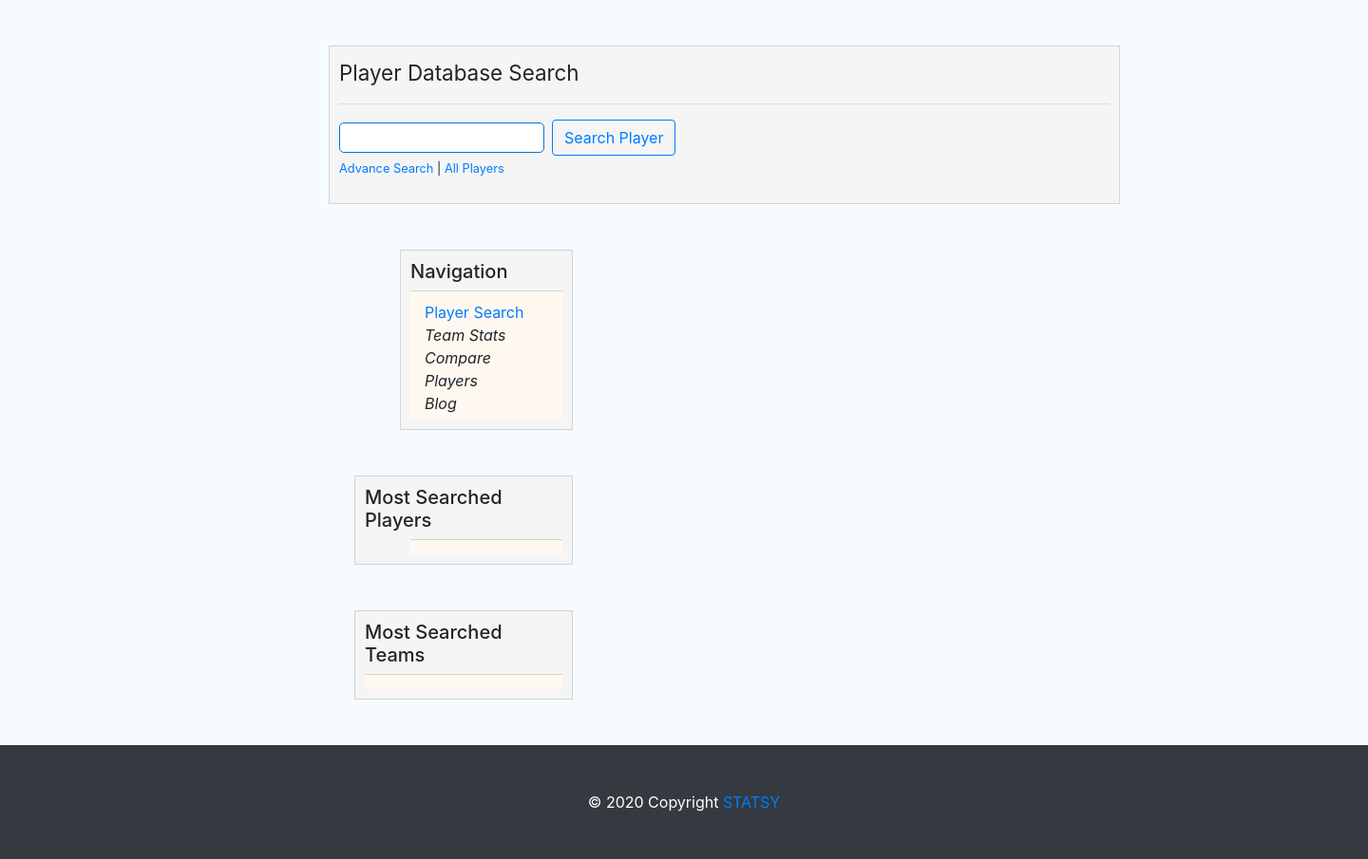
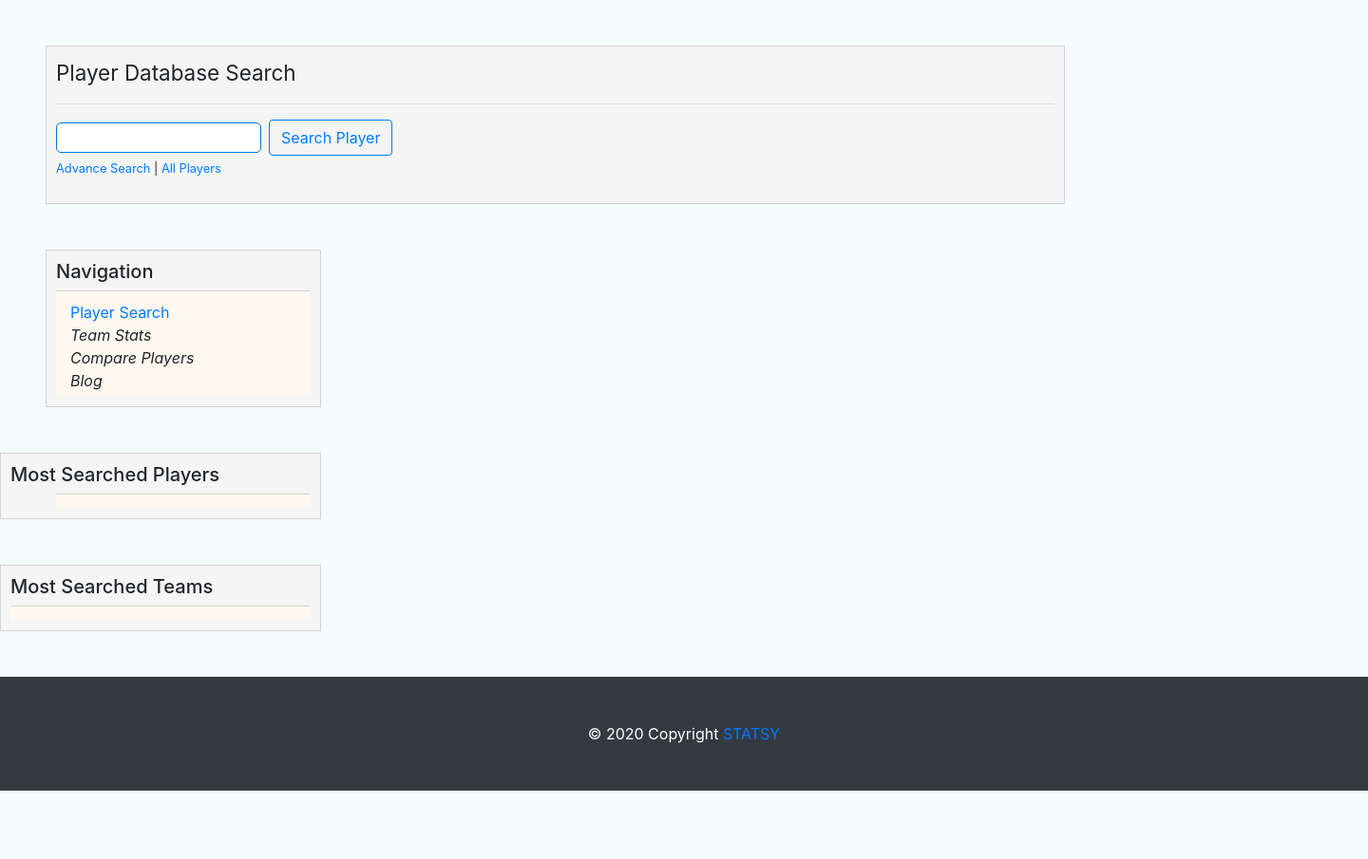
Before and after one commit to RippyTheGator/statsy, a Django app: template stats/templates/stats/player_base.html in a window 1440 px wide. Shown: the part 57-962 px from the top of the page at 95% size. After the commit the page ends 890 px from the top, so only its background shows below. Run offline with Django 3.2, Linux system fonts and the light colour scheme; the template is opened without the code that fills it, so the values that code supplies are empty; some libraries are stand-ins or nearby versions.

Commit message:
changes to index

```diff
--- a/stats/templates/stats/index.html
+++ b/stats/templates/stats/index.html
@@ -91,15 +91,12 @@
                  </div>
              </div>
          </div>
-         <div class="container article">
              <div class="row">
                  <div class="col-md-9 ml-5">
                      {% block content %}
                      {% endblock %}
                  </div>
-             </div>
                  <div id="desktop-content" class="col-md-3">
-                     <div class="container article">
                      <div class="content mt-5 ml-5">
                          <h5>Navigation</h5>
                          <div class="content-article">
@@ -125,7 +122,6 @@
                              {% endfor %}
                          </div>
                      </div>
-                 </div>
              </div>
          </div>
      </content>
```
